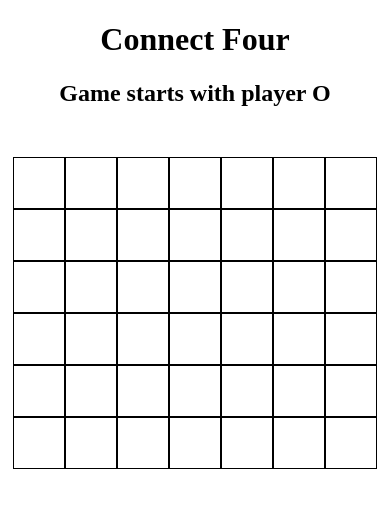
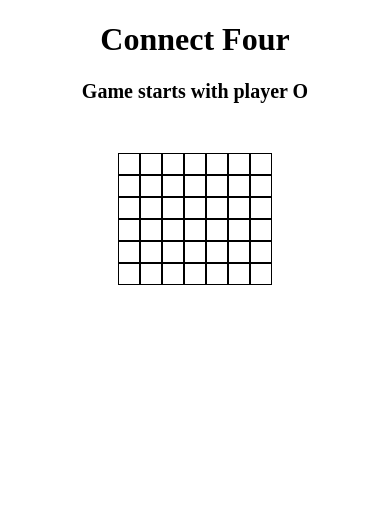
Before and after one commit to fionamiaojing/connect_4, a React app: page / in a window 390 px wide. Shown: the top 508 px of the page. Built offline with nearby package versions, Linux system fonts and the light colour scheme.

Commit message:
added responsive design a bit and move the game setup to one object

```diff
--- a/client/src/js/components/app.jsx
+++ b/client/src/js/components/app.jsx
@@ -1,14 +1,15 @@
 import React from "react"
 
-const rowNum = 6;
-const colNum = 7;
-const winCond = 4;
-const check = 2 ** winCond - 1;
-const fullBoard = 2 ** colNum - 1;
+let gameSetup = {};
+gameSetup.rowNum = 6;
+gameSetup.colNum = 7;
+gameSetup.winRule = 4;
+gameSetup.check = 2 ** gameSetup.winRule - 1;
+gameSetup.fullBoard = 2 ** gameSetup.colNum - 1;
 
-let boardSetup = [];
-for (let i = 0; i < colNum; i++) {
-    boardSetup[1 << i] = 0;
+gameSetup.boardSetup = [];
+for (let i = 0; i < gameSetup.colNum; i++) {
+    gameSetup.boardSetup[1 << i] = 0;
 }
 
 class App extends React.Component {
@@ -21,9 +22,9 @@ class App extends React.Component {
         };
 
         this.state = {
-            fullBoard: fullBoard,
-            p1: boardSetup.slice(),
-            p2: boardSetup.slice(),
+            fullBoard: gameSetup.fullBoard,
+            p1: gameSetup.boardSetup.slice(),
+            p2: gameSetup.boardSetup.slice(),
             turn: 'p1',
             banner: `Game starts with player ${this.turnProps.p1[1]}`,
             game: true,
@@ -35,15 +36,15 @@ class App extends React.Component {
 
     incrementalCheckWin(player, piece, col) {
         //concurrent column check;
-        let curCheck = check;
+        let curCheck = gameSetup.check;
         while (!(curCheck & piece)) curCheck <<= 1;
         if (!((player[col] & curCheck) ^ curCheck)) {
             return true;
         }
 
         let curCol, leftDiag, rightDiag, row;
-        curCheck = check;
-        while (!((curCheck & fullBoard) ^ curCheck)) {
+        curCheck = gameSetup.check;
+        while (!((curCheck & gameSetup.fullBoard) ^ curCheck)) {
             if (curCheck & col) {
                 curCol = (curCheck) & (-curCheck);
                 leftDiag = rightDiag = row = player[curCol];
@@ -79,7 +80,7 @@ class App extends React.Component {
             //toggle piece:
             newState[newState.turn][col] ^= piece;
             //determine if the column is all occupied after placing
-            ((1 << (rowNum - 1)) & piece) && (newState.fullBoard ^= col);
+            ((1 << (gameSetup.rowNum - 1)) & piece) && (newState.fullBoard ^= col);
 
             //determine win:
             if (this.incrementalCheckWin(newState[newState.turn], piece, col)) {
@@ -104,9 +105,9 @@ class App extends React.Component {
     resetBoard() {
         //create new state
         let newState = {
-            fullBoard: fullBoard,
-            p1: boardSetup.slice(),
-            p2: boardSetup.slice(),
+            fullBoard: gameSetup.fullBoard,
+            p1: gameSetup.boardSetup.slice(),
+            p2: gameSetup.boardSetup.slice(),
             banner: `Game starts with player ${this.turnProps[this.state.turn][1]}`,
             game: true,
         }
@@ -131,9 +132,9 @@ class App extends React.Component {
                     <h2 className="banner">{this.state.banner}</h2>
                 </div>
                 <div className={`board center ${this.state.game ? "rotation" : ""}`} onClick={(event) => {this.handleClick(event.target.getAttribute('col'))}}>
-                    {boardSetup.map((col, colIndex) => (
+                    {gameSetup.boardSetup.map((col, colIndex) => (
                         <div className="column" key={colIndex} >
-                        {Array(rowNum).fill().map((_, rowIndex) => (
+                        {Array(gameSetup.rowNum).fill().map((_, rowIndex) => (
                             <div className="cell center" key={rowIndex} col={colIndex}>{
                                 ((this.state.p1[colIndex] & (1 << rowIndex)) && (this.turnProps.p1[1])) ||
                                 ((this.state.p2[colIndex] & (1 << rowIndex)) && (this.turnProps.p2[1])) ||
--- a/client/src/main.css
+++ b/client/src/main.css
@@ -7,9 +7,11 @@
 }
 
 .board {
+    max-width: 350px;
+    max-height: 300px;
     margin-top: 50px;
     display: flex;
-    flex-direction: row;
+    flex-direction: row-reverse;
 }
 
 .column {
@@ -19,11 +21,12 @@
 
 .cell {
     width: 50px;
-    height: 50px;
+    height: 50px;;
     font-family: Arial, Helvetica, sans-serif;
     font-size: 40px;
     line-height: 50px;
     border: 1px solid black;
+    position: relative;
 }
 
 @keyframes rotation {
@@ -37,3 +40,16 @@
     animation-delay: 10ms;
     animation-timing-function: ease-in-out;
 }
+
+@media only screen and (max-width: 400px) {
+    .cell {
+        width: 20px;
+        height: 20px;
+        font-size: 15px;
+        line-height: 20px;
+    }
+
+    .banner {
+        font-size: 20px;
+    }
+}
--- a/public/main.css
+++ b/public/main.css
@@ -7,9 +7,11 @@
 }
 
 .board {
+    max-width: 350px;
+    max-height: 300px;
     margin-top: 50px;
     display: flex;
-    flex-direction: row;
+    flex-direction: row-reverse;
 }
 
 .column {
@@ -19,11 +21,12 @@
 
 .cell {
     width: 50px;
-    height: 50px;
+    height: 50px;;
     font-family: Arial, Helvetica, sans-serif;
     font-size: 40px;
     line-height: 50px;
     border: 1px solid black;
+    position: relative;
 }
 
 @keyframes rotation {
@@ -37,3 +40,16 @@
     animation-delay: 10ms;
     animation-timing-function: ease-in-out;
 }
+
+@media only screen and (max-width: 400px) {
+    .cell {
+        width: 20px;
+        height: 20px;
+        font-size: 15px;
+        line-height: 20px;
+    }
+
+    .banner {
+        font-size: 20px;
+    }
+}
```
Also changed, not shown: public/main.js.
